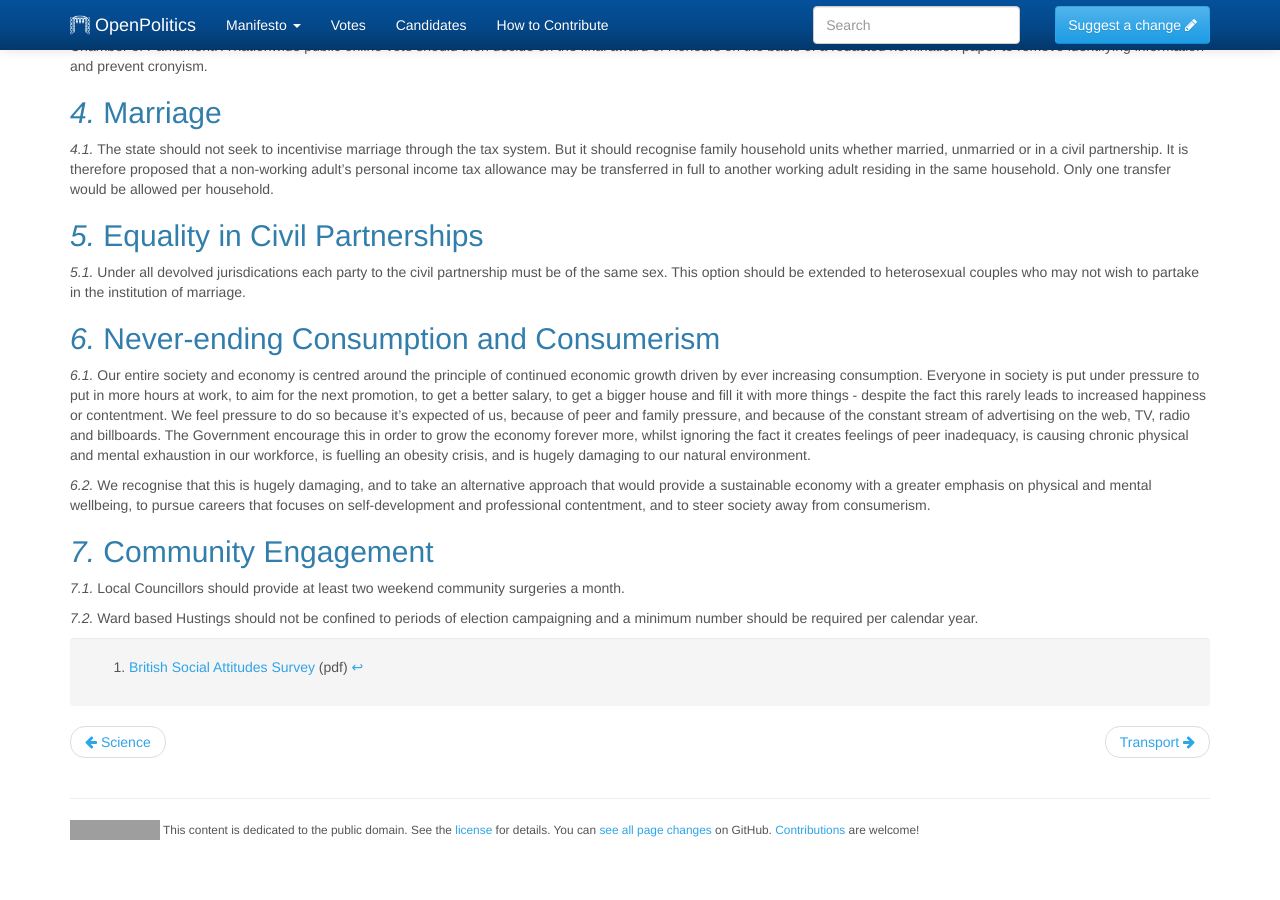
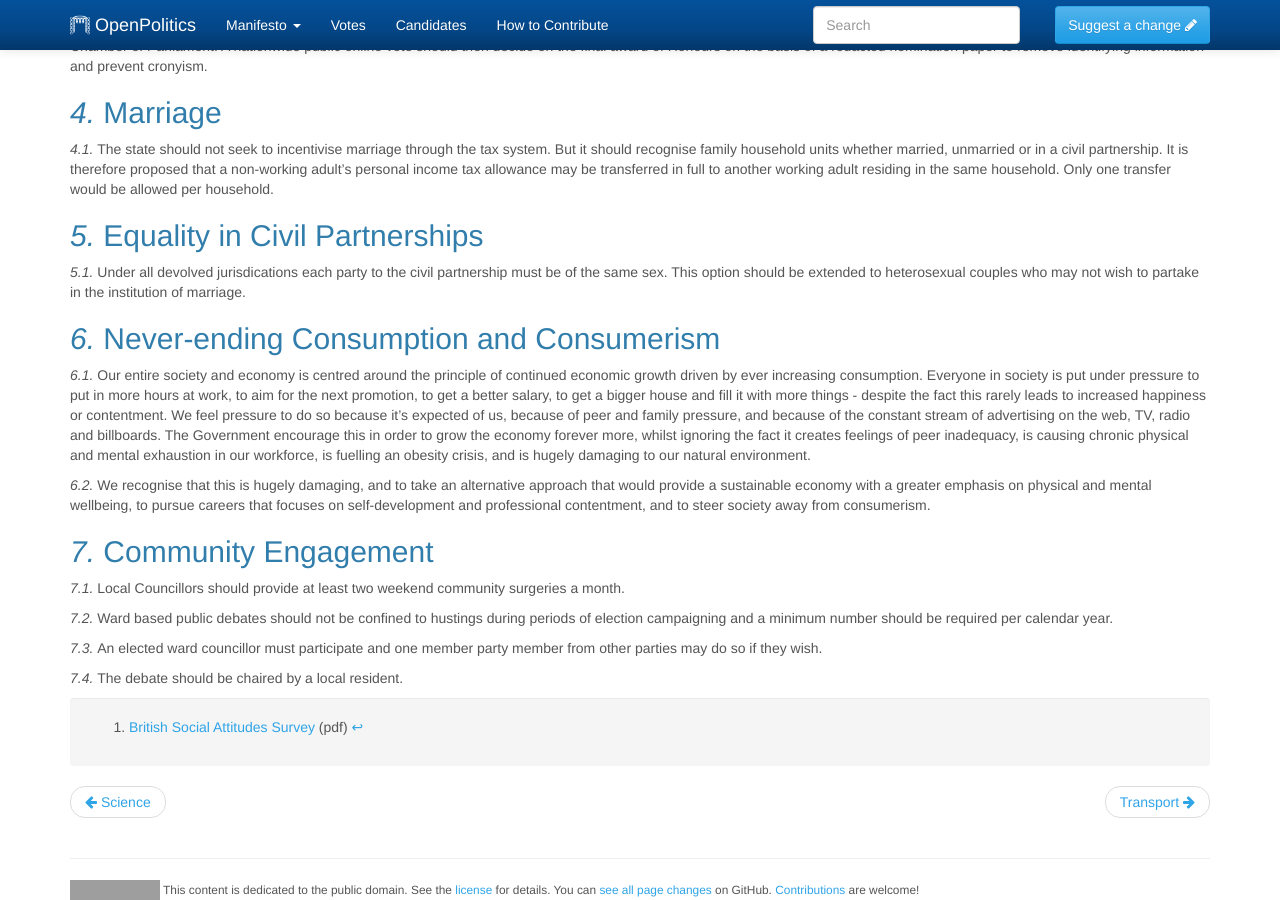
Before and after one commit to openpolitics/manifesto, a Jekyll site: the page built from manifesto/society.md, in a window 1280 px wide and 900 px high, scrolled down 918 px. Built offline with Jekyll 4.4.1, drawn with Linux system fonts in a browser that asks for light colours; before the commit the page ends 1758 px from its top, so only the background shows below that; grey boxes are pictures that could not be loaded.

Commit message:
Update society.md

```diff
--- a/manifesto/society.md
+++ b/manifesto/society.md
@@ -67,4 +67,8 @@ We recognise that this is hugely damaging, and to take an alternative approach t
 
 Local Councillors should provide at least two weekend community surgeries a month.
 
-Ward based Hustings should not be confined to periods of election campaigning and a minimum number should be required per calendar year.
+Ward based public debates should not be confined to hustings during periods of election campaigning and a minimum number should be required per calendar year.
+
+An elected ward councillor must participate and one member party member from other parties may do so if they wish.
+
+The debate should be chaired by a local resident.
```
